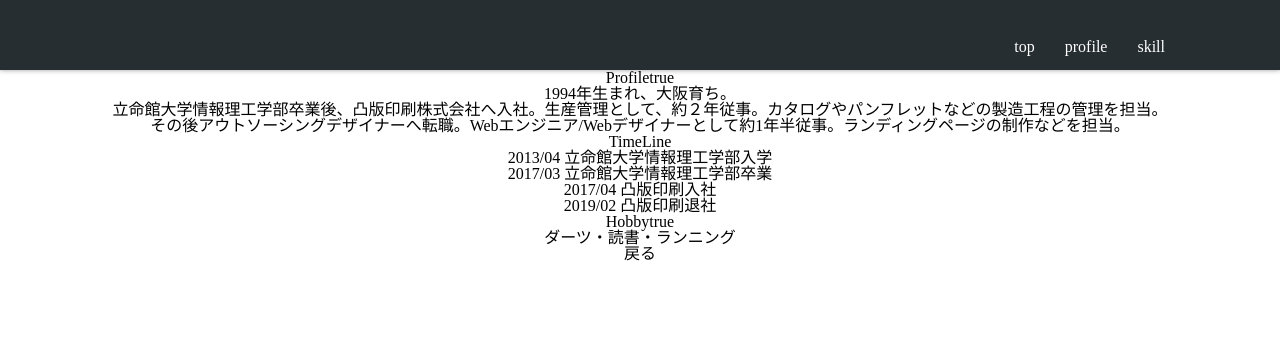
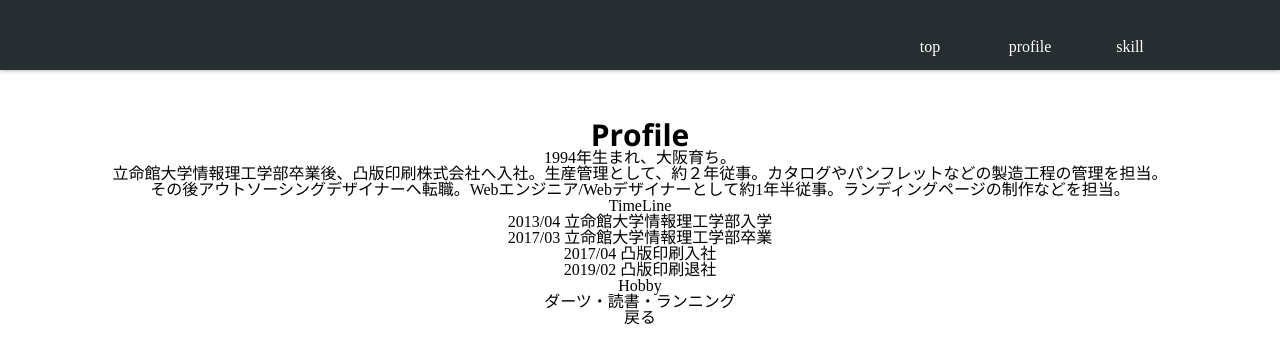
Before and after one commit to u5jp/pf-react-ts-hooks-redux, a React (Create React App) app: page /#/profile in a window 1280 px wide. Shown: the top 364 px of the page. Built offline with nearby package versions, Linux system fonts and the light colour scheme.

Commit message:
gh-pages upload etc.

```diff
--- a/package.json
+++ b/package.json
@@ -11,6 +11,7 @@
     "@types/react": "^16.9.0",
     "@types/react-dom": "^16.9.0",
     "framer-motion": "^2.6.13",
+    "gh-pages": "^3.1.0",
     "react": "^16.13.1",
     "react-dom": "^16.13.1",
     "react-intersection-observer": "^8.28.5",
@@ -25,8 +26,10 @@
     "start": "react-scripts start",
     "build": "react-scripts build",
     "test": "react-scripts test",
-    "eject": "react-scripts eject"
+    "eject": "react-scripts eject",
+    "deploy": "yarn build && gh-pages -d build"
   },
+  "homepage": "http://u5jp.github.io/pf-react-ts-hooks-redux",
   "eslintConfig": {
     "extends": "react-app"
   },
--- a/src/components/Header.tsx
+++ b/src/components/Header.tsx
@@ -1,6 +1,6 @@
 import React, { useContext } from "react";
 import AppContext from "../contexts/AppContext";
-import { Link } from "react-router-dom";
+import { Link, useLocation } from "react-router-dom";
 
 import styled from "styled-components";
 
@@ -23,6 +23,7 @@ const Nav = styled.nav`
     display: flex;
     padding-right: 100px;
     > li {
+      width: 100px;
       padding: 15px;
     }
   }
@@ -31,6 +32,10 @@ const Nav = styled.nav`
 const Header = () => {
   const value: any = useContext(AppContext);
 
+  const location = useLocation();
+  const [_, rootPath] = location.pathname.split("/");
+  console.log(location);
+
   return (
     <Nav>
       <ul>
@@ -38,7 +43,7 @@ const Header = () => {
           <Link to={""}>top</Link>
         </li>
         {value.stateProvided.introductions.map((introduction, index) => (
-          <li>
+          <li key={index}>
             <Link to={`/${introduction.title}`}>{introduction.title}</Link>
           </li>
         ))}
--- a/src/components/Main.tsx
+++ b/src/components/Main.tsx
@@ -6,32 +6,28 @@ import styled from "styled-components";
 import { useInView } from "react-intersection-observer";
 import { AnimatePresence, motion } from "framer-motion";
 
-const MainContents = styled.div`
+const MainPage = styled.div`
   max-width: 1000px;
   margin: 0 auto;
   transition: 2s;
   opacity: 0;
   opacity: ${(props) => props.inView && `1`};
 `;
+
 const AboutMe = styled.div`
   margin-top: 50px;
-`;
-
-const AboutMeName = styled.div`
   h1 {
     margin-top: 20px;
     font-size: 30px;
     font-weight: bold;
+    font-family: "Open Sans", sans-serif;
   }
   h2 {
     margin-top: 20px;
     font-size: 20px;
   }
-  p {
-  }
 `;
 
-const AboutMeDsc = styled.div``;
 const IntroductionUl = styled.ul`
   margin-top: 50px;
   display: flex;
@@ -67,25 +63,25 @@ const Main = () => {
         duration: 0.5,
       }}
     >
-      <MainContents inView={inView} ref={ref}>
+      <MainPage inView={inView} ref={ref}>
         <AboutMe>
-          <AboutMeName>
-            <h1>about me</h1>
+          <div>
+            <h1>(制作中)about me</h1>
             <h2>市橋 優悟</h2>
             <p>Yugo Ichihashi</p>
-          </AboutMeName>
-          <AboutMeDsc>
+          </div>
+          <div>
             <p>
               グローバルスポーツブランドのWeb制作・運用業務に取り組んでおりました。ディレクターや顧客と連携し、HTML/CSS/JavaScriptとそのライブラリを用いたリッチなランディングページの制作を行うのが主な業務です。フロントエンド・Webデザインの技術への関心が強かったことや生産管理の経験によるコミュニケーションや管理の姿勢が評価され、技術リーダーとしてチームを牽引しておりました。React.jsやVue.jsなどのモダン技術を用いた開発に興味を持ち独学を始めたことをきっかけに転職活動を行なっております。
             </p>
-          </AboutMeDsc>
+          </div>
         </AboutMe>
         <IntroductionUl>
           {value.stateProvided.introductions.map((introduction, index) => (
             <IntroductionCard key={index} introduction={introduction} />
           ))}
         </IntroductionUl>
-      </MainContents>
+      </MainPage>
     </motion.div>
   );
 };
--- a/src/components/Profile.tsx
+++ b/src/components/Profile.tsx
@@ -2,21 +2,31 @@ import React from "react";
 
 import { useInView } from "react-intersection-observer";
 import { Link } from "react-router-dom";
-
+import styled from "styled-components";
 import { AnimatePresence, motion } from "framer-motion";
 
+const ProfilePage = styled.div`
+  margin-top: 50px;
+  h1 {
+    margin-top: 20px;
+    font-size: 30px;
+    font-weight: bold;
+    font-family: "Open Sans", sans-serif;
+  }
+`;
+
 const Profile = () => {
-  const [ref, inView] = useInView({
-    /* Optional options */
-    threshold: 0,
-    // rootMargin: '-50px 0px',
-  });
+  // const [ref, inView] = useInView({
+  //   /* Optional options */
+  //   threshold: 0,
+  //   // rootMargin: '-50px 0px',
+  // });
 
-  const [ref2, inView2] = useInView({
-    /* Optional options */
-    threshold: 0,
-    // rootMargin: '-50px 0px',
-  });
+  // const [ref2, inView2] = useInView({
+  //   /* Optional options */
+  //   threshold: 0,
+  //   // rootMargin: '-50px 0px',
+  // });
 
   return (
     <motion.div
@@ -39,8 +49,8 @@ const Profile = () => {
         duration: 0.5,
       }}
     >
-      <div>
-        <h2 ref={ref}>Profile{`${inView}`}</h2>
+      <ProfilePage>
+        <h1>Profile</h1>
         <p>
           1994年生まれ、大阪育ち。
           <br />
@@ -59,10 +69,10 @@ const Profile = () => {
           <li>2017/04 凸版印刷入社</li>
           <li>2019/02 凸版印刷退社</li>
         </ul>
-        <h4 ref={ref2}>Hobby{`${inView2}`}</h4>
+        <h4>Hobby</h4>
         <p>ダーツ・読書・ランニング</p>
         <Link to={"/"}>戻る</Link>
-      </div>
+      </ProfilePage>
     </motion.div>
   );
 };
--- a/src/components/Skill.tsx
+++ b/src/components/Skill.tsx
@@ -7,6 +7,15 @@ import styled from "styled-components";
 
 import { AnimatePresence, motion } from "framer-motion";
 
+const SkillPage = styled.div`
+  margin-top: 50px;
+  h1 {
+    margin-top: 20px;
+    font-size: 30px;
+    font-weight: bold;
+    font-family: "Open Sans", sans-serif;
+  }
+`;
 const SkillUl = styled.ul`
   max-width: 960px;
   display: flex;
@@ -39,8 +48,8 @@ const Skill = () => {
         duration: 0.5,
       }}
     >
-      <div>
-        <h2>Skill</h2>
+      <SkillPage>
+        <h1>Skill</h1>
         <button onClick={() => value.dispatchProvided({ type: "SORT_NAME" })}>
           ソートテスト
         </button>
@@ -60,7 +69,7 @@ const Skill = () => {
           ))}
         </SkillUl>
         <Link to={"/"}>戻る</Link>
-      </div>
+      </SkillPage>
     </motion.div>
   );
 };
--- a/src/index.css
+++ b/src/index.css
@@ -1,13 +1,15 @@
+@import url("https://fonts.googleapis.com/css2?family=Open+Sans:wght@300;400;700&family=Roboto:wght@100;300;400;700&display=swap");
+
 body {
   margin: 0;
-  font-family: -apple-system, BlinkMacSystemFont, 'Segoe UI', 'Roboto', 'Oxygen',
-    'Ubuntu', 'Cantarell', 'Fira Sans', 'Droid Sans', 'Helvetica Neue',
+  font-family: -apple-system, BlinkMacSystemFont, "Segoe UI", "Roboto", "Oxygen",
+    "Ubuntu", "Cantarell", "Fira Sans", "Droid Sans", "Helvetica Neue",
     sans-serif;
   -webkit-font-smoothing: antialiased;
   -moz-osx-font-smoothing: grayscale;
 }
 
 code {
-  font-family: source-code-pro, Menlo, Monaco, Consolas, 'Courier New',
+  font-family: source-code-pro, Menlo, Monaco, Consolas, "Courier New",
     monospace;
 }
```
Also changed, not shown: src/App.tsx (+1 -7 lines), 1 other file (tests, documents, lock files or other folders).
